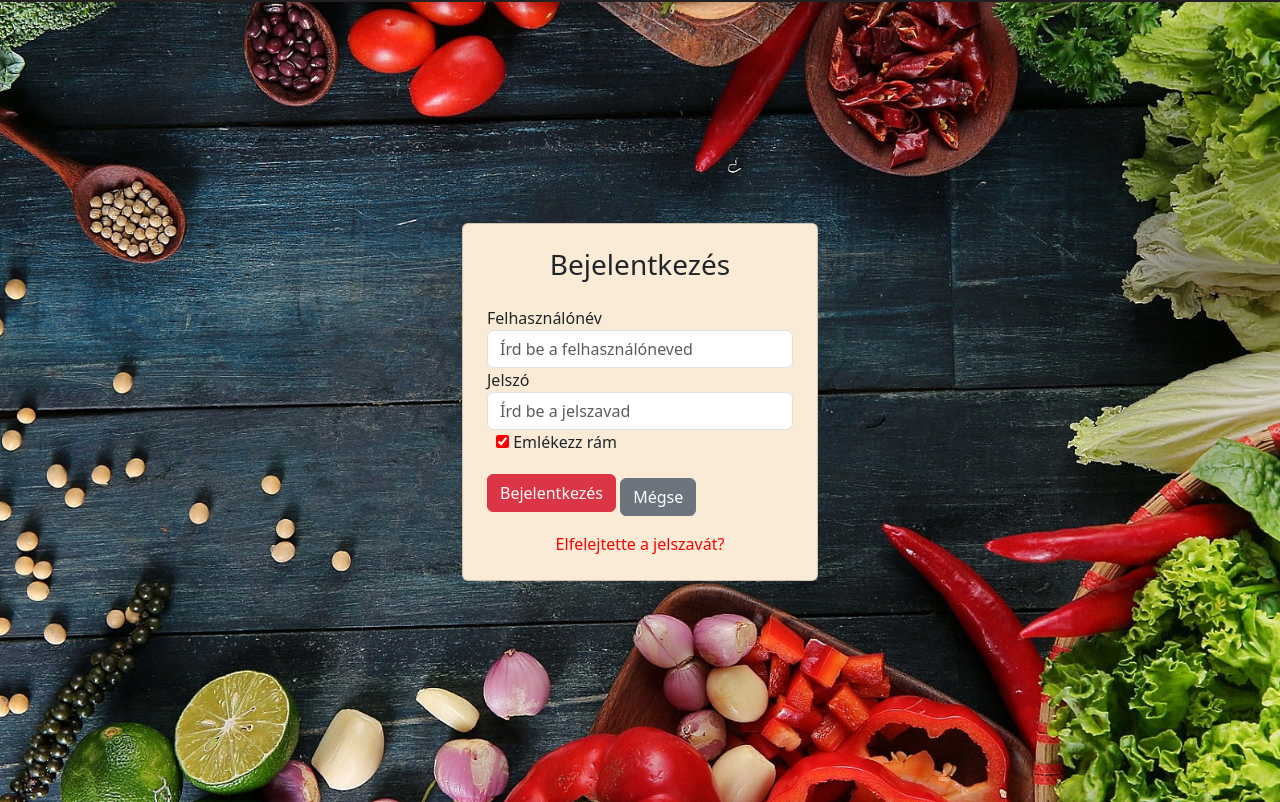
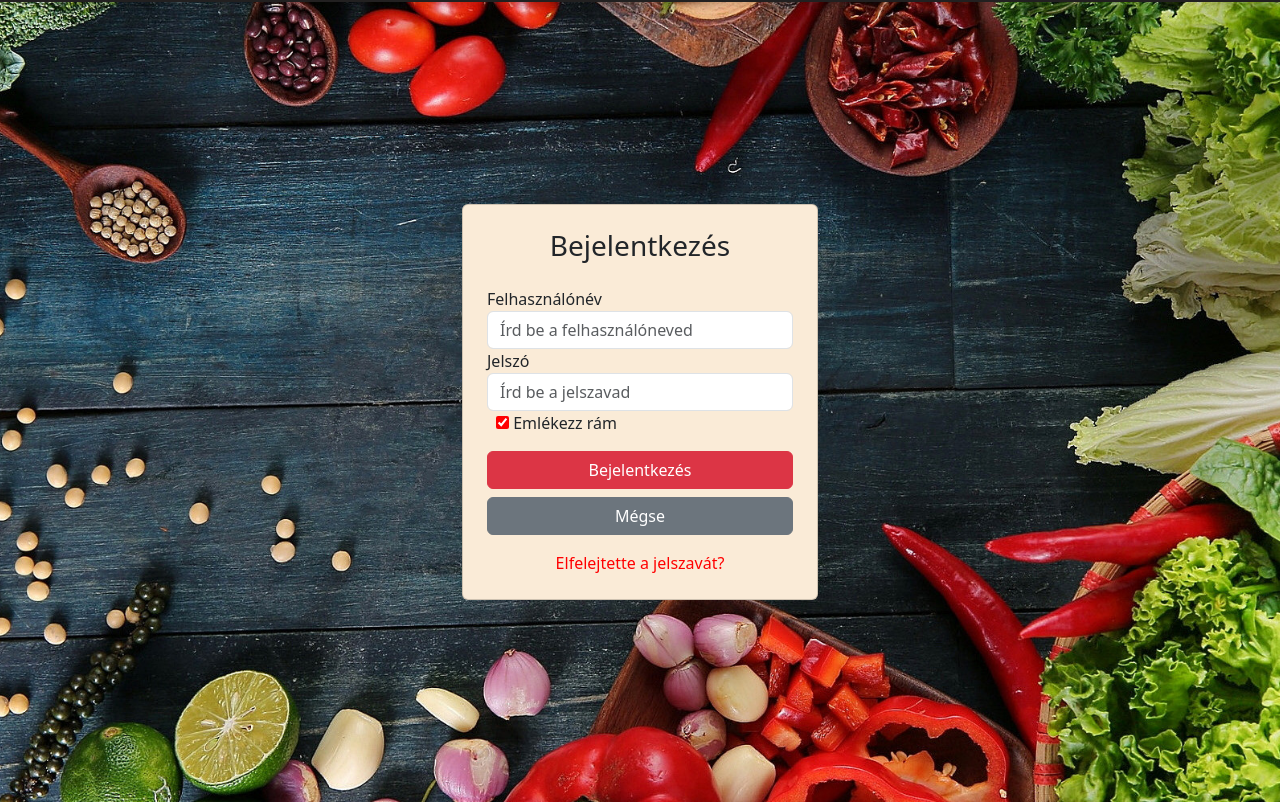
Before and after one commit to botobr/receptestavasz, a plain HTML site: page login.html in a window 1280 px wide. Shown: the part 66-868 px from the top of the page. Drawn offline with Linux system fonts and the light colour scheme.

Commit message:
Bejelentkezés, regisztrációs form kinézetének módosítása

```diff
--- a/login.html
+++ b/login.html
@@ -35,8 +35,10 @@
                             <input type="checkbox" class="doboz" id="remember" checked> <!-- Checkbox alapértelmezett bejelöléssel -->
                             <label class="form-check-label" for="remember">Emlékezz rám</label> <!-- Checkbox címkéje -->
                         </div>
-                        <button type="submit" class="btn btn-danger btn-block">Bejelentkezés</button> <!-- Bejelentkezés gomb, piros színű, teljes szélesség -->
-                        <button type="button" class="btn btn-secondary btn-block mt-2">Mégse</button> <!-- Mégse gomb, szürke, teljes szélesség, 2 px margóval -->
+                        <div class="d-grid gap-2"> <!-- Teljes szélesség -->
+                            <button type="submit" class="btn btn-danger">Bejelentkezés</button> <!-- Bejelentkezés gomb, piros színű, teljes szélesség -->
+                            <button type="button" class="btn btn-secondary">Mégse</button> <!-- Mégse gomb, szürke, teljes szélesség, 2 px margóval -->
+                        </div>
                     </form>
                     <div class="text-center mt-3"> <!-- Elfelejtette a jelszavát link középre igazítva -->
                         <a href="#">Elfelejtette a jelszavát?</a> <!-- Link a jelszó visszaállításához -->
```
Also changed, not shown: register.html (+3 -1 lines).
